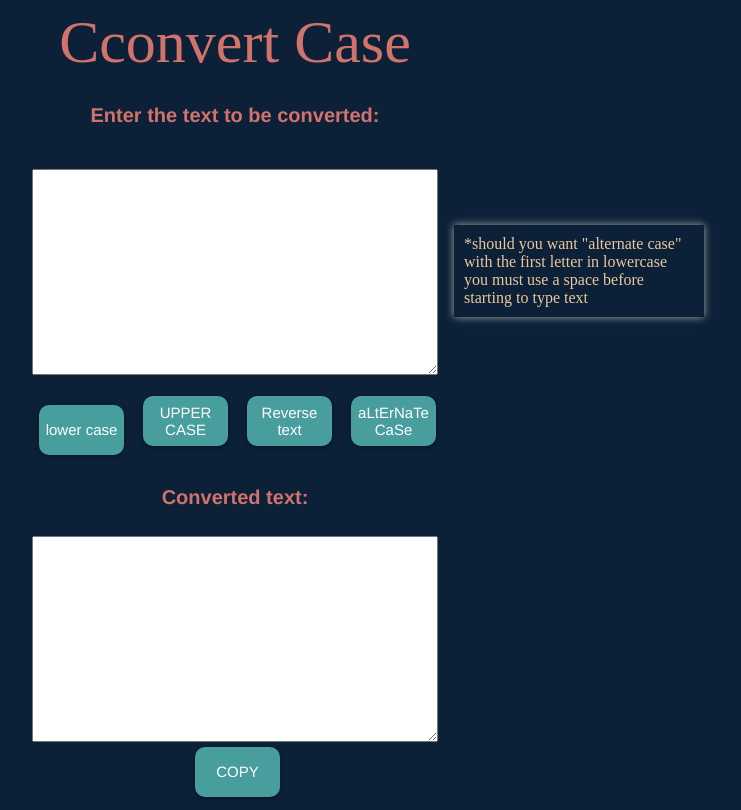
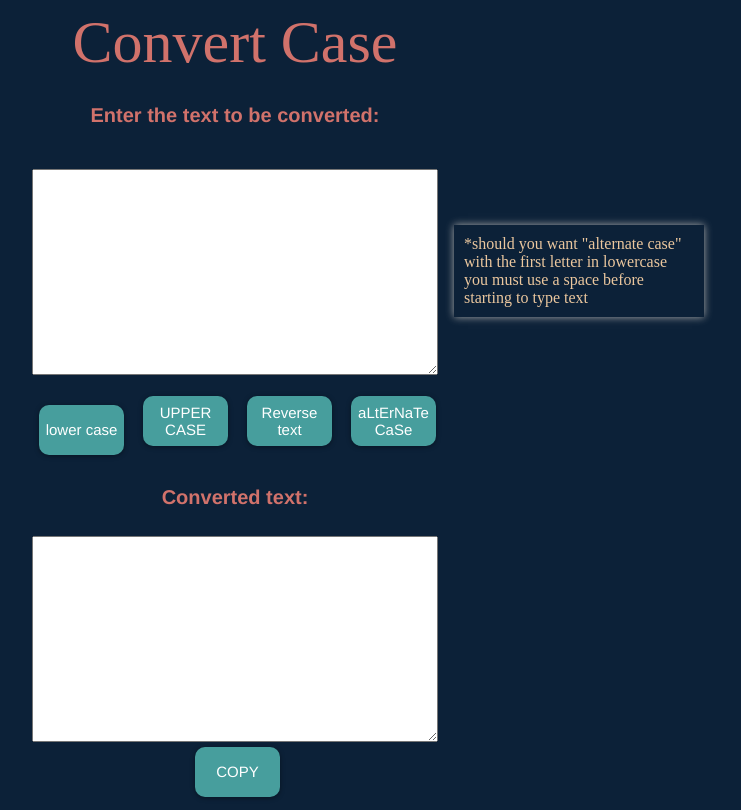
Before and after one commit to alessiamonteiro/convert-case, a website built with Parcel: page index.html in a window 1280 px wide. Shown: the whole page, without its empty margins (405-1146 px from the left). Built offline with nearby package versions, Linux system fonts and the light colour scheme.

Commit message:
Changed README and header

```diff
--- a/index.html
+++ b/index.html
@@ -5,7 +5,7 @@
   </head>
   <body id="app">
     <script src="src/index.js"></script>
-    <header class="titulos">Cconvert Case</header>
+    <header class="titulos">Convert Case</header>
     <h4 class="titulos">Enter the text to be converted:</h4>
     <div id="comentario">
       <textarea type="text" id="text"> </textarea>
```
Also changed, not shown: README.md, convert_case.png (added).
